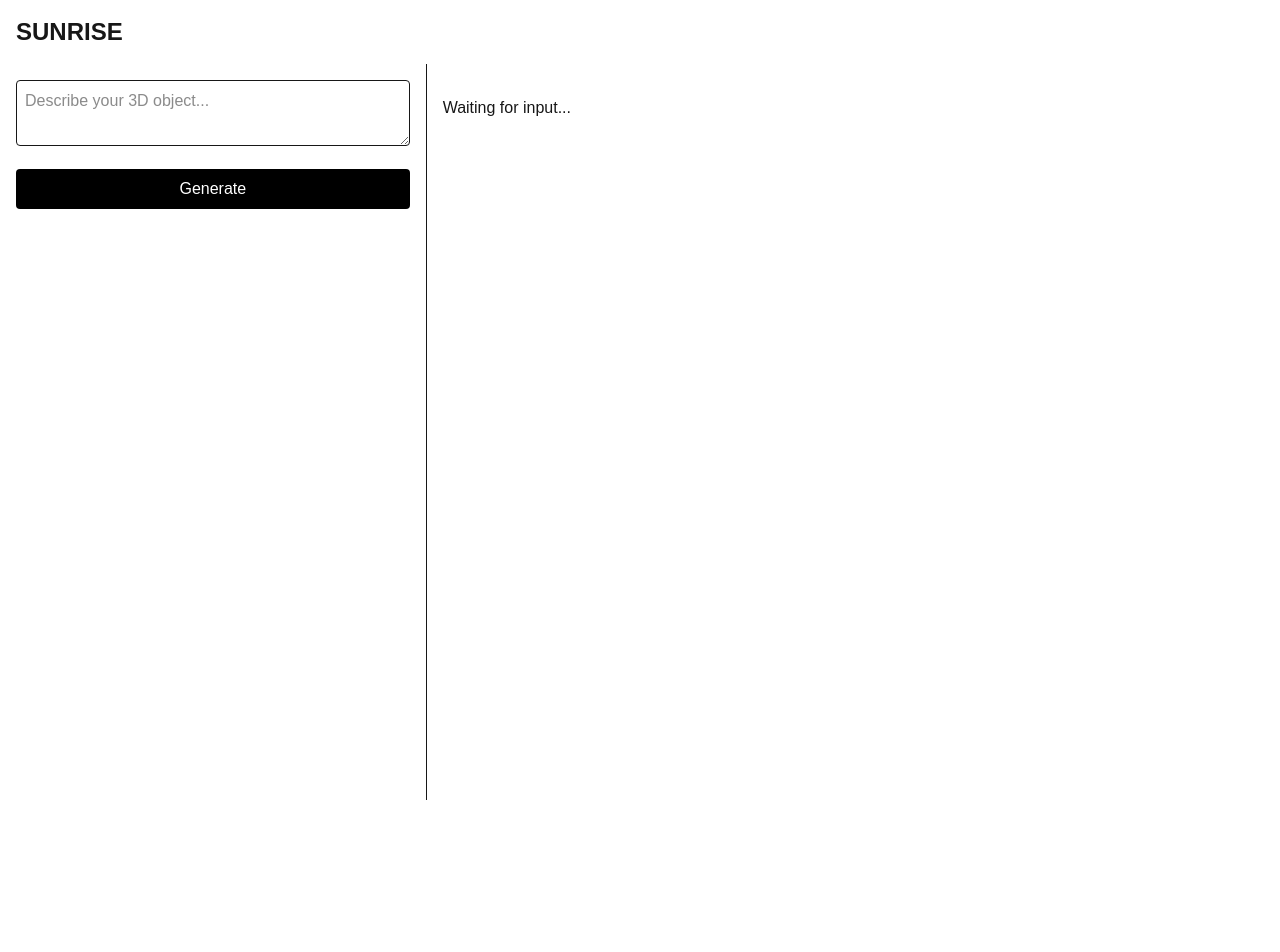
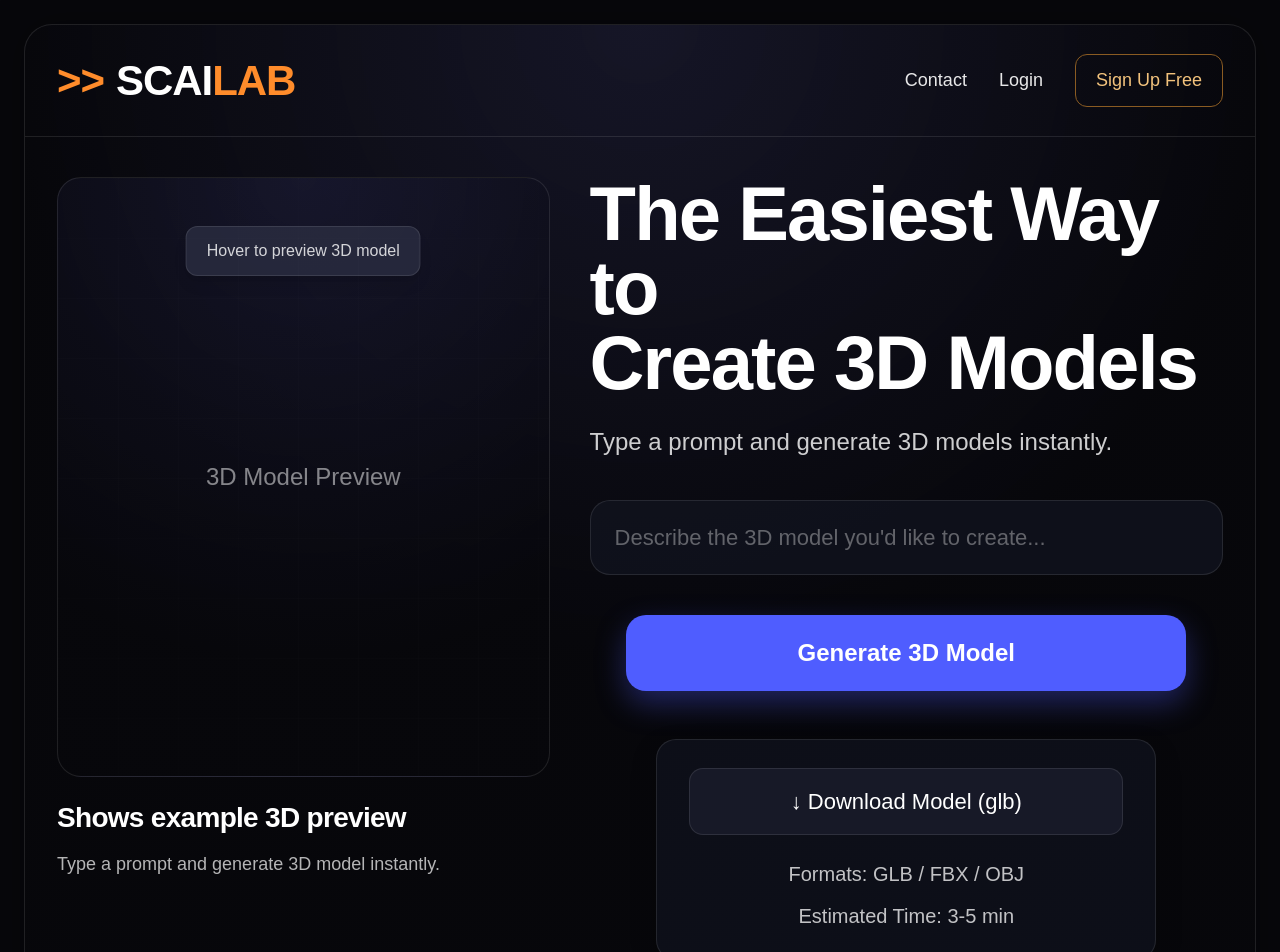
Before and after one commit to FUS3DSUNRISE/SUNRISE_PROJECT, a Next.js app in the folder frontend/: page / in a window 1280 px wide. Shown: the top 952 px of the page. Before the commit the page ends 800 px from the top, so only its background shows below. Built offline with nearby package versions, Linux system fonts and the light colour scheme.

Commit message:
Add Day 1 frontend layout (landing + preview UI)

```diff
--- a/frontend/app/page.tsx
+++ b/frontend/app/page.tsx
@@ -1,24 +1,105 @@
-import PromptInput from "@/components/PromptInput";
-import GenerateButton from "@/components/GenerateButton";
-import ResultSection from "@/components/ResultSection";
+export default function Home() {
+  return (
+    <main className="min-h-screen bg-[#07070b] text-white">
+      <div className="mx-auto max-w-[1600px] px-6 py-6">
+        <div className="rounded-[28px] border border-white/10 bg-[radial-gradient(circle_at_top,rgba(76,76,140,0.22),rgba(7,7,11,0.96)_55%)] shadow-[0_0_40px_rgba(0,0,0,0.35)]">
+          <header className="flex items-center justify-between border-b border-white/10 px-8 py-6">
+            <div className="flex items-center gap-3">
+              <span className="text-[42px] font-extrabold tracking-tight text-[#ff8c2b]">
+                &gt;&gt;
+              </span>
+              <span className="text-[42px] font-extrabold tracking-tight text-white">
+                SCAI<span className="text-[#ff8c2b]">LAB</span>
+              </span>
+            </div>
 
-export default function Home() {
-    return (
-        <main className="h-screen flex flex-col">
-            <h1 className="text-2xl font-bold p-4">SUNRISE</h1>
+            <nav className="flex items-center gap-8 text-[18px] text-white/90">
+              <a href="#" className="transition hover:text-white">
+                Contact
+              </a>
+              <a href="#" className="transition hover:text-white">
+                Login
+              </a>
+              <a
+                href="#"
+                className="rounded-xl border border-[#8a5b22] px-5 py-3 text-[#f2c27c] transition hover:bg-white/5"
+              >
+                Sign Up Free
+              </a>
+            </nav>
+          </header>
 
-            <div className="flex flex-1">
-                {/* LEFT */}
-                <div className="w-1/3 border-r p-4">
-                    <PromptInput />
-                    <GenerateButton />
+          <section className="grid grid-cols-1 gap-10 px-8 py-10 lg:grid-cols-[1.05fr_1.35fr]">
+            <div className="flex flex-col">
+              <div className="relative overflow-hidden rounded-[24px] border border-white/10 bg-[radial-gradient(circle_at_top,rgba(35,35,70,0.45),rgba(7,7,11,0.98)_75%)] p-6 min-h-[600px]">
+                <div className="absolute left-1/2 top-12 -translate-x-1/2 rounded-xl border border-white/10 bg-[#2b2d42]/80 px-5 py-3 text-[16px] text-white/80 shadow-lg">
+                  Hover to preview 3D model
                 </div>
 
-                {/* RIGHT */}
-                <div className="flex-1 p-4">
-                    <ResultSection />
+                <div className="flex h-full items-center justify-center">
+                 <div className="text-white/50 text-2xl">3D Model Preview</div>
                 </div>
+
+                <div className="absolute inset-0 bg-[linear-gradient(to_right,rgba(255,255,255,0.04)_1px,transparent_1px),linear-gradient(to_bottom,rgba(255,255,255,0.04)_1px,transparent_1px)] bg-[size:60px_60px] opacity-25 pointer-events-none" />
+              </div>
+
+              <div className="pt-5">
+                <h3 className="text-[28px] font-bold tracking-tight">
+                  Shows example 3D preview
+                </h3>
+                <p className="mt-3 text-[18px] text-white/70">
+                  Type a prompt and generate 3D model instantly.
+                </p>
+              </div>
             </div>
-        </main>
-    );
+
+            <div className="flex flex-col justify-center">
+              <h1 className="max-w-[900px] text-[64px] font-extrabold leading-[0.98] tracking-tight xl:text-[76px]">
+                The Easiest Way to
+                <br />
+                Create 3D Models
+              </h1>
+
+              <p className="mt-6 text-[24px] text-white/80">
+                Type a prompt and generate 3D models instantly.
+              </p>
+
+              <div className="mt-10">
+                <label htmlFor="prompt" className="sr-only">
+                  Text prompt
+                </label>
+                <input
+                  id="prompt"
+                  type="text"
+                  placeholder="Describe the 3D model you'd like to create..."
+                  className="w-full rounded-[20px] border border-white/10 bg-[#11131f]/80 px-6 py-5 text-[22px] text-white placeholder:text-white/35 outline-none transition focus:border-[#4d58ff] focus:ring-2 focus:ring-[#4d58ff]/30"
+                />
+              </div>
+
+              <div className="mt-10 flex justify-center">
+                <button className="min-w-[560px] rounded-[20px] bg-[#4f5dff] px-10 py-5 text-[24px] font-semibold text-white shadow-[0_12px_30px_rgba(79,93,255,0.35)] transition hover:bg-[#5d69ff]">
+                  Generate 3D Model
+                </button>
+              </div>
+
+              <div className="mt-12 flex justify-center">
+                <div className="w-full max-w-[500px] rounded-[20px] border border-white/10 bg-[#11131f]/70 px-8 py-7 text-center shadow-[0_10px_25px_rgba(0,0,0,0.25)]">
+                  <button className="w-full rounded-[14px] border border-white/10 bg-[#171927] px-6 py-4 text-[22px] font-medium text-white transition hover:bg-white/5">
+                    ↓ Download Model (glb)
+                  </button>
+
+                  <p className="mt-6 text-[20px] text-white/75">
+                    Formats: GLB / FBX / OBJ
+                  </p>
+                  <p className="mt-3 text-[20px] text-white/75">
+                    Estimated Time: 3-5 min
+                  </p>
+                </div>
+              </div>
+            </div>
+          </section>
+        </div>
+      </div>
+    </main>
+  );
 }
```
